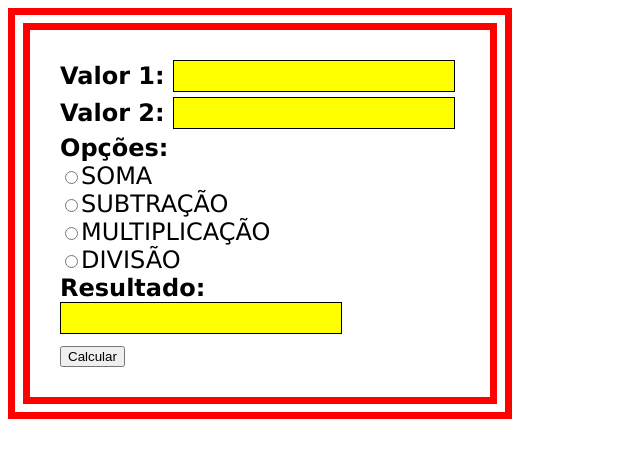
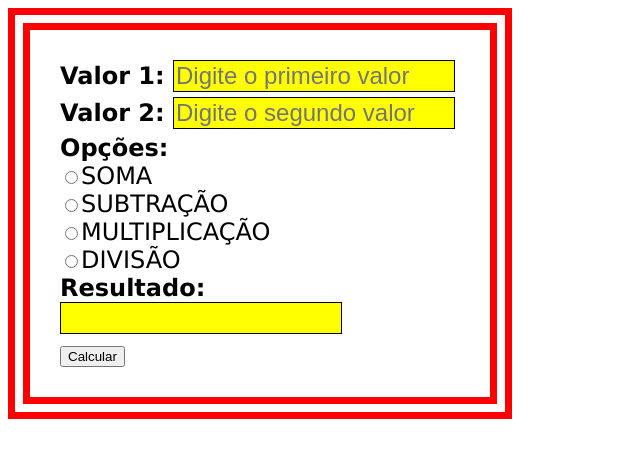
Before and after one commit to Danieumatos/exercicioCalculadora_HTML_CSS_JS, a plain HTML site: page index.html in a window 1280 px wide. Shown: the whole page, without its empty margins (0-640 px from the left). Drawn offline with Linux system fonts and the light colour scheme.

Commit message:
Melhorias na estrutura do código

```diff
--- a/index.html
+++ b/index.html
@@ -3,13 +3,13 @@
 <head>
     <meta charset="UTF-8">
     <meta name="viewport" content="width=device-width, initial-scale=1.0">
-    <title>Document</title>
+    <title>Calculadora do Daniel</title>
     <link rel="stylesheet" href="style.css">
 </head>
 <body>
     <form action="" id="formulario" class="form">
-        <strong>Valor 1: </strong><input type="text" name="" id="n1" class="input"><br>
-        <strong>Valor 2: </strong><input type="text" name="" id="n2" class="input"><br>
+        <strong>Valor 1: </strong><input type="text" name="" id="n1" class="input" placeholder="Digite o primeiro valor"><br>
+        <strong>Valor 2: </strong><input type="text" name="" id="n2" class="input" placeholder="Digite o segundo valor"><br>
 
         <strong>Opções: </strong><br>
 
@@ -32,6 +32,10 @@
         btn.addEventListener("click", function() {
             const valor1 = parseInt(document.getElementById("n1").value);
             const valor2 = parseInt(document.getElementById("n2").value);
+
+            if (isNaN(valor1) || isNaN(valor2)) {
+                alert("Por favor, insira números válidos nos campos Valor 1 e Valor 2.");
+            }
 
             const soma = document.getElementById("soma");
             const subtracao = document.getElementById("subtracao");
```
Also changed, not shown: 1 other file.
